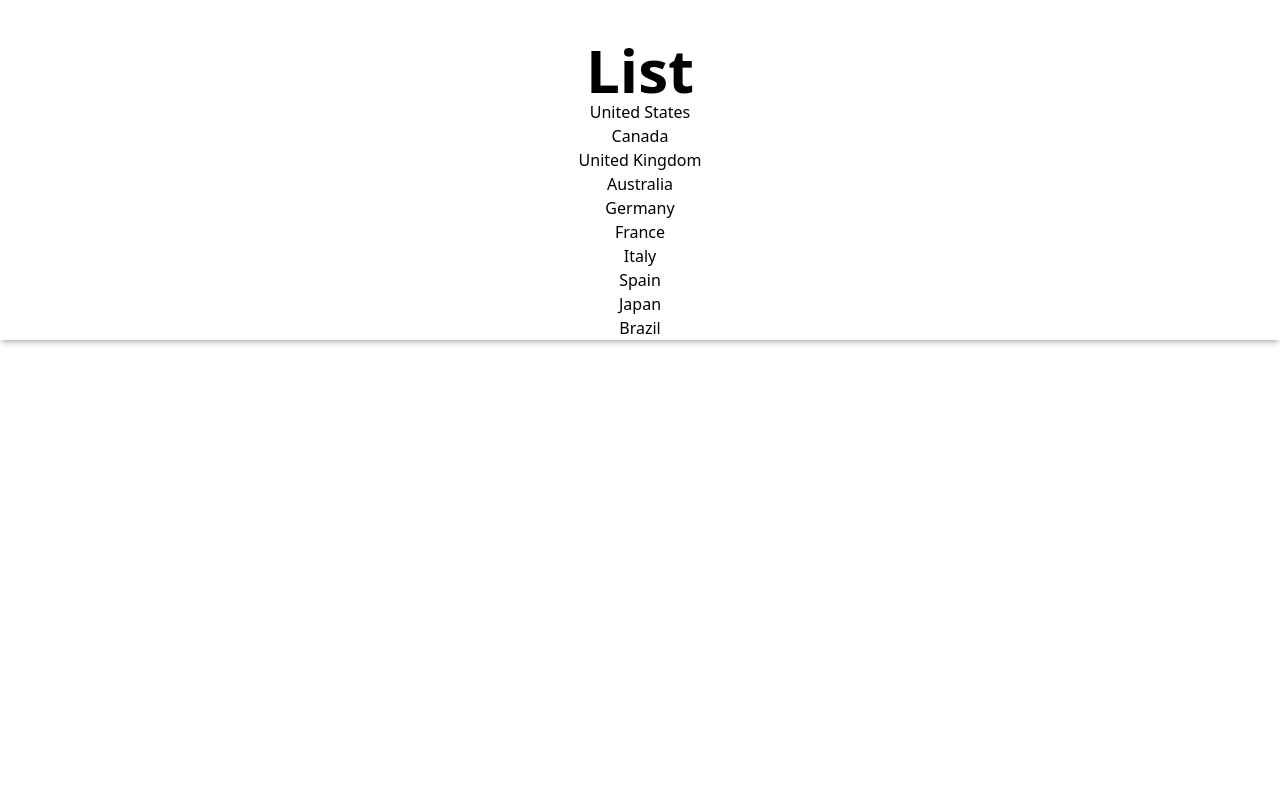
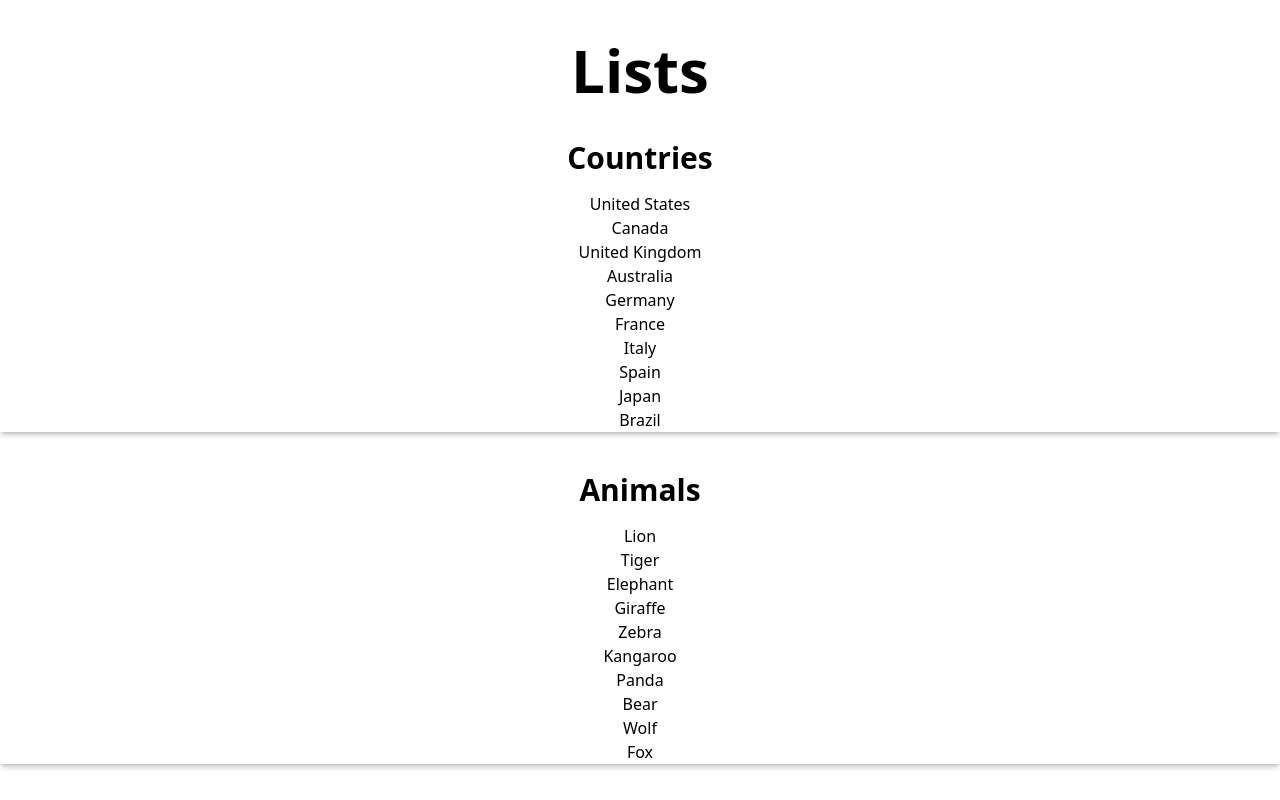
Before and after one commit to pacafs/fastVite, a React (Vite) app: page / in a window 1280 px wide. Built offline with nearby package versions, Linux system fonts and the light colour scheme.

Commit message:
Enhance NewApp with dynamic ListGroup components for countries and animals

```diff
--- a/src/NewApp.tsx
+++ b/src/NewApp.tsx
@@ -1,9 +1,45 @@
 import ListGroup from "./components/ListGroup";
 
 export default function NewApp() {
+
+    const items = [
+        "United States",
+        "Canada",
+        "United Kingdom",
+        "Australia",
+        "Germany",
+        "France",
+        "Italy",
+        "Spain",
+        "Japan",
+        "Brazil",
+    ];
+
+    const animals = [
+        "Lion",
+        "Tiger",
+        "Elephant",
+        "Giraffe",
+        "Zebra",
+        "Kangaroo",
+        "Panda",
+        "Bear",
+        "Wolf",
+        "Fox",
+    ];
+
+    // Function to log the selected item
+    const console_log_item = (item: string) => {
+        console.log(item);
+    }
+
     return (
         <div className="container mx-auto">
-            <ListGroup />
+            <h1 className="text-6xl font-bold text-center mt-10">
+                Lists
+            </h1>
+            <ListGroup items={items}   heading="Countries" onSelectItem={console_log_item} />
+            <ListGroup items={animals} heading="Animals" onSelectItem={console_log_item} />
         </div>
     )
 }
--- a/src/components/ListGroup.tsx
+++ b/src/components/ListGroup.tsx
@@ -1,43 +1,37 @@
-function ListGroup() {
+import { useState } from "react";
 
-    const items = [
-        { id: 1, name: "United States" },
-        { id: 2, name: "Canada" },
-        { id: 3, name: "United Kingdom" },
-        { id: 4, name: "Australia" },
-        { id: 5, name: "Germany" },
-        { id: 6, name: "France" },
-        { id: 7, name: "Italy" },
-        { id: 8, name: "Spain" },
-        { id: 9, name: "Japan" },
-        { id: 10, name: "Brazil" },
-    ]
+// Props => { items: [], heading: string }
+interface ListGroupProps {
+    items: string[];
+    heading: string;
+    //(item: string) => void
+    onSelectItem: (item: string) => void;
+}
 
-    const handle_click = (event: React.MouseEvent<HTMLLIElement>) => {
-        console.log(event.currentTarget);
-    }
+function ListGroup({ items, heading, onSelectItem }: ListGroupProps) {
 
-    const items_list = items.map((item) => {
+    const [selectedIndex, setSelectedIndex] = useState(-1);
+
+    const items_list = items.map((item, index) => {
         return <li
-                  className="list-row"
-                  key={item.id}
-                  onClick={handle_click}>
-                    {item.name}
+                  className={`list-row ${index === selectedIndex && 'bg-docs-bg text-docs-title'}`}
+                  key={index}
+                  onClick={() => {
+                    setSelectedIndex(index);
+                    onSelectItem(item);
+                  }}>
+                    {item}
                 </li>
     })
 
-    const get_message = () => {
-        return items.length === 0 && <p>No items found</p>;
-    }
-
-
     return (
         <div className="bg-base-100 rounded-box shadow-md text-center mt-10">
-        <h1 className="text-6xl font-bold">List</h1>
-        <p>{get_message()}</p>
-        <ul className="list bg-base-100 rounded-box shadow-md">
-            {items_list}
-        </ul>
+            <div className="mb-4">
+                <h2 className="text-3xl font-bold">{heading}</h2>
+            </div>
+            <ul className="list bg-base-100 rounded-box shadow-md">
+                {items_list}
+            </ul>
         </div>
     )
 }
```
